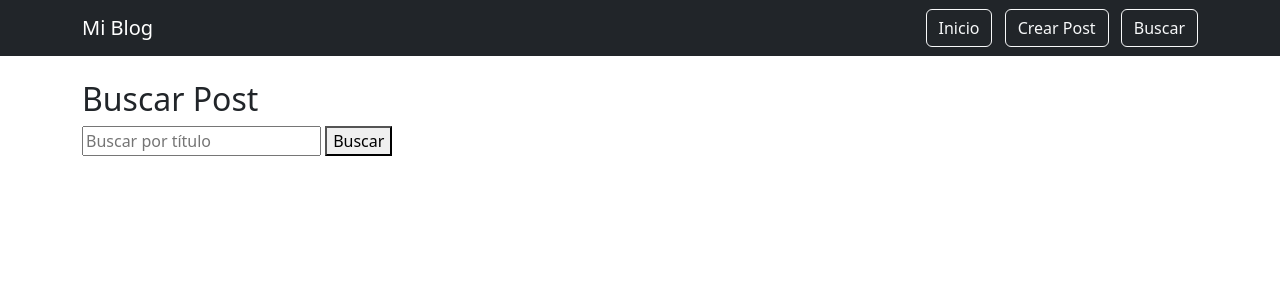
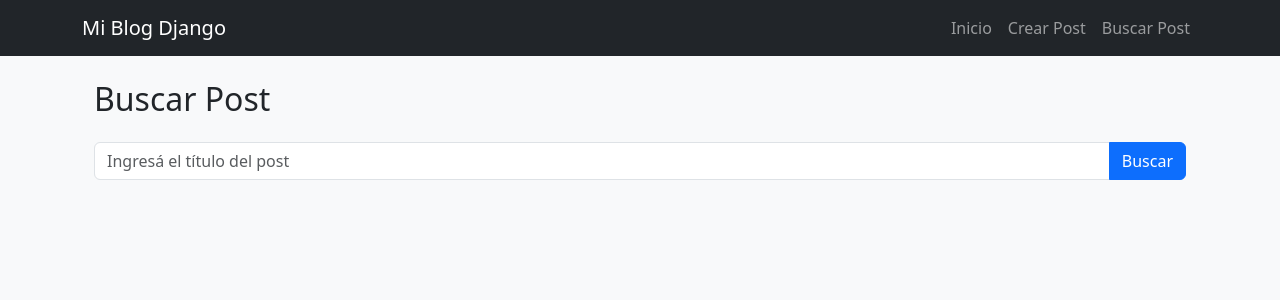
Before and after one commit to germanmz1/MiPrimeraPaginaMartinezGerman, a Django app: page /buscar/ in a window 1280 px wide. Shown: the top 300 px of the page. Run offline with Django 5.2, Linux system fonts and the light colour scheme.

Commit message:
Registro modelos en admin y corrección formularios

```diff
--- a/templates/base.html
+++ b/templates/base.html
@@ -4,25 +4,65 @@
     <meta charset="UTF-8">
     <title>Mi Primer Blog</title>
 
-    <link href="https://cdn.jsdelivr.net/npm/bootstrap@5.3.2/dist/css/bootstrap.min.css" rel="stylesheet">
+
+    <link href="https://cdn.jsdelivr.net/npm/bootstrap@5.3.2/dist/css/bootstrap.min.css"  rel="stylesheet">
 </head>
-<body>
+<body class="bg-light">
 
-<nav class="navbar navbar-expand-lg navbar-dark bg-dark">
+<nav class="navbar navbar-expand-lg navbar-dark bg-dark mb-4">
     <div class="container">
-        <a class="navbar-brand" href="{% url 'inicio' %}">Mi Blog</a>
-        <div>
-            <a class="btn btn-outline-light me-2" href="{% url 'inicio' %}">Inicio</a>
-            <a class="btn btn-outline-light me-2" href="{% url 'crear_post' %}">Crear Post</a>
-            <a class="btn btn-outline-light" href="{% url 'buscar_post' %}">Buscar</a>
+        <a class="navbar-brand" href="/">Mi Blog Django</a>
+        <div class="collapse navbar-collapse">
+            <ul class="navbar-nav ms-auto">
+                <li class="nav-item">
+                    <a class="nav-link" href="/">Inicio</a>
+                </li>
+                <li class="nav-item">
+                    <a class="nav-link" href="/crear/">Crear Post</a>
+                </li>
+                <li class="nav-item">
+                    <a class="nav-link" href="/buscar/">Buscar Post</a>
+                </li>
+            </ul>
         </div>
     </div>
 </nav>
 
-<div class="container mt-4">
+<div class="container">
+
     {% block contenido %}
+    <h1 class="mb-4">Posts publicados</h1>
+
+    {% if posts %}
+        <div class="row">
+            {% for post in posts %}
+                <div class="col-md-4 mb-4">
+                    <div class="card shadow-sm h-100">
+                        <div class="card-body">
+                            <h5 class="card-title">{{ post.titulo }}</h5>
+                            <h6 class="card-subtitle mb-2 text-muted">
+                                {{ post.autor }} | {{ post.categoria }}
+                            </h6>
+                            <p class="card-text">
+                                {{ post.contenido|truncatewords:20 }}
+                            </p>
+                        </div>
+                    </div>
+                </div>
+            {% endfor %}
+        </div>
+    {% else %}
+        <div class="alert alert-warning">
+            No hay posts todavía.
+        </div>
+    {% endif %}
     {% endblock %}
+
 </div>
+
+<!-- Bootstrap JS -->
+<script src="https://cdn.jsdelivr.net/npm/bootstrap@5.3.2/dist/js/bootstrap.bundle.min.js">
+</script>
 
 </body>
 </html>
--- a/templates/buscar.html
+++ b/templates/buscar.html
@@ -1,18 +1,45 @@
-{% extends 'base.html' %}
+{% extends "base.html" %}
 
 {% block contenido %}
-<h2>Buscar Post</h2>
+<div class="container mt-4">
 
-<form method="get">
-    <input type="text" name="titulo" placeholder="Buscar por título">
-    <button type="submit">Buscar</button>
+    <h2 class="mb-4">Buscar Post</h2>
+
+    <!-- Formulario de búsqueda -->
+    <form method="GET" class="mb-4">
+        <div class="input-group">
+            <input
+                type="text"
+                name="titulo"
+                class="form-control"
+                placeholder="Ingresá el título del post"
+            >
+            <button class="btn btn-primary" type="submit">
+                Buscar
+            </button>
+        </div>
     </form>
 
+    <!-- Resultados -->
     {% if resultado %}
-<ul>
+        <h4>Resultados encontrados:</h4>
+        <ul class="list-group mt-3">
             {% for post in resultado %}
-        <li>{{ post.titulo }}</li>
+                <li class="list-group-item">
+                    <h5>{{ post.titulo }}</h5>
+                    <p class="mb-1">{{ post.contenido|truncatewords:20 }}</p>
+                    <small>
+                        Autor: {{ post.autor }} |
+                        Categoría: {{ post.categoria }}
+                    </small>
+                </li>
             {% endfor %}
         </ul>
+    {% elif resultado is not None %}
+        <div class="alert alert-warning mt-3">
+            No se encontraron resultados.
+        </div>
     {% endif %}
+
+</div>
 {% endblock %}
```
Also changed, not shown: templates/crear_post.html (+28 -20 lines), db.sqlite3. Lines whose indentation alone changed are shown as unchanged.
